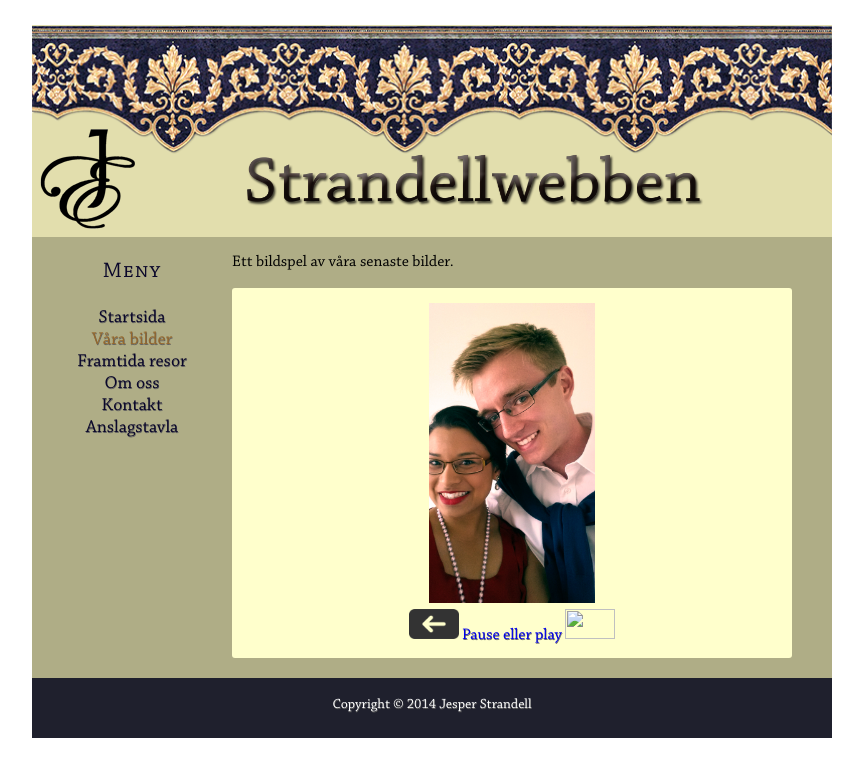
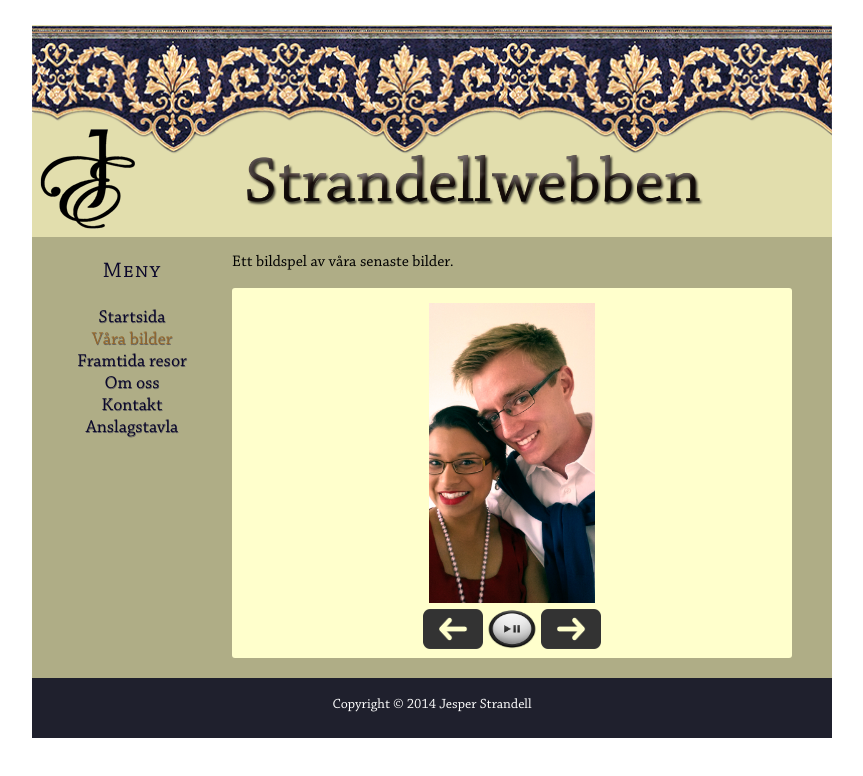
Before and after one commit to ja222vv/strandellwebben, a plain HTML site: page pages/album.html in a window 1280 px wide. Both pictures are taken after a click on the link 641 px from the left and 635 px from the top of the page. Shown: the whole page, without its empty margins (208-1071 px from the left). Drawn offline with Linux system fonts and the light colour scheme.

Commit message:
play/pause fixat i bildspel

```diff
--- a/css/style.css
+++ b/css/style.css
@@ -29,12 +29,19 @@ a {
     height:auto;
     margin-top:10px;
 }
-#arrowleft img, #arrowright img{
+#arrowleft img, #arrowright img {
+    background-size:contain;
+    background-repeat:no-repeat;
+    background-position:center;
+    width:60px;
+    height:40px;
+}
+#pause_img img {
     background-size:contain;
     background-repeat:no-repeat;
     background-position:center;
     width:50px;
-    height:30px;
+    height:40px;
 }
 /* Sidan om oss */
 .imgleft {
--- a/pages/album.html
+++ b/pages/album.html
@@ -27,11 +27,11 @@
                 <div id="subcontent">
                     <p>Ett bildspel av våra senaste bilder.</p>
                     <div class="img_slider">
-                        <img src="../css/pics/loading.gif" class="img_slide" id="slider" />
+                        <img src="../css/pics/loading.gif" class="img_slide" id="slider" alt="Laddar" />
                         </br>
-                        <a href="#" id="arrowleft" value="left"><img src="../css/pics/arrowleft.png"/></a>
-                        <a href="#" id="pause_img" value="pause">Pause eller play</a>
-                        <a href="#" id="arrowright" value="right"><img src="../css/pics/arrowright.png/"</a>
+                        <a href="#" id="arrowleft" value="left"><img src="../css/pics/arrowleft.png" alt="Pil åt vänster"/></a>
+                        <a href="#" id="pause_img" value="pause"><img src="../css/pics/pauseplay.png" alt="Play- och Pauseknapp"/></a>
+                        <a href="#" id="arrowright" value="right"><img src="../css/pics/arrowright.png" alt="Pil åt höger"/></a>
                     </div>
 
             </div>
--- a/scripts/image-script.js
+++ b/scripts/image-script.js
@@ -11,6 +11,17 @@ var ImgArray = ["../Images/Car_XC60.jpg","../Images/Couple.jpg", "../Images/somm
     function StopImages() {
         clearInterval(MyInterval);
     }
+    //Möjliggör funktionen att pausa och starta bildspelet med samma knapp
+    document.querySelector("#pause_img").onclick = function(){
+    this.classList.toggle("paused");
+
+    if(this.className === "paused"){
+    clearInterval(MyInterval);
+    }
+    else{
+        MyInterval = setInterval(ChangeImage, 5000);
+    }
+};
     //Bläddrar framåt
     function NextImage() {
         clearInterval(MyInterval);
```
Also changed, not shown: css/pics/pauseplay.png (added).
